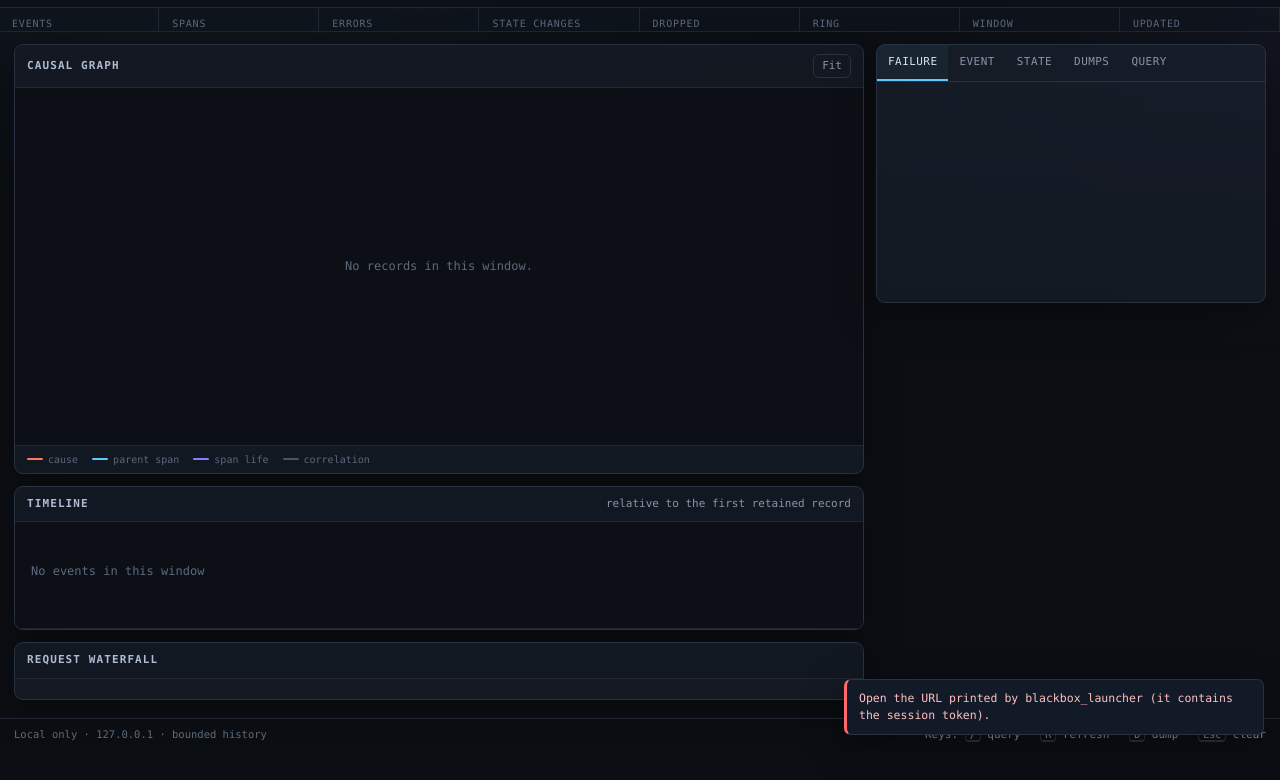
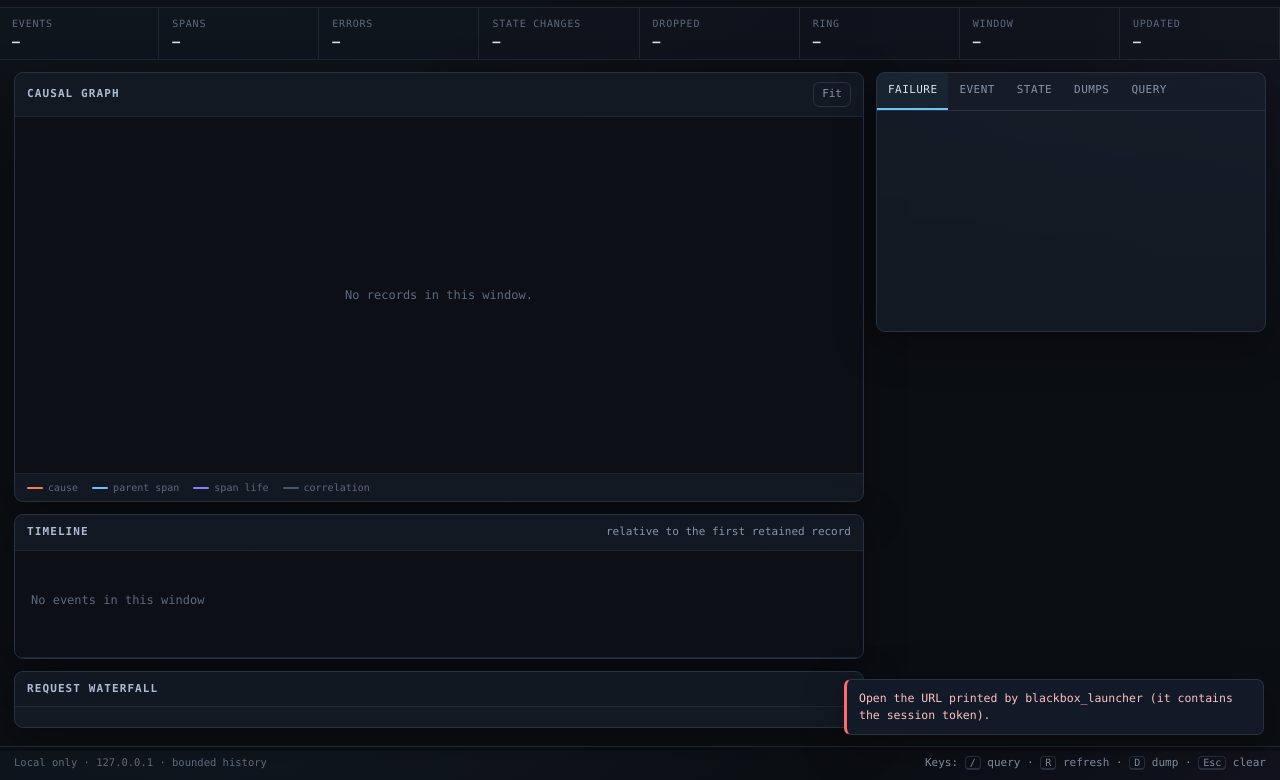
Before and after one commit to BViganotti/blackbox, a plain HTML site: page ui/index.html in a window 1280 px wide. Shown: the part 49-829 px from the top of the page. Before the commit the page ends 800 px from the top, so only its background shows below. Drawn offline with Linux system fonts and the light colour scheme.

Commit message:
fix(ui): prevent the statistics strip from collapsing
Body was a fixed-height flex column, so the stats row shrank to one pixel
when content exceeded the viewport. Let the body grow and keep chrome
rows from shrinking.

```diff
--- a/ui/app.css
+++ b/ui/app.css
@@ -24,11 +24,12 @@
 
 * { box-sizing: border-box; }
 
-html, body { height: 100%; }
+html { height: 100%; }
 
 body {
   margin: 0;
   min-height: 100%;
+  height: auto;
   background:
     radial-gradient(1200px 700px at 15% -20%, rgba(97, 200, 255, 0.08), transparent 60%),
     radial-gradient(900px 600px at 105% 10%, rgba(143, 125, 255, 0.06), transparent 55%),
@@ -69,6 +70,7 @@ button.small { padding: 3px 8px; font-size: 11px; }
 .hidden { display: none !important; }
 
 .topbar {
+  flex-shrink: 0;
   display: flex;
   align-items: center;
   gap: 14px;
@@ -126,6 +128,7 @@ select {
 }
 
 .stats {
+  flex-shrink: 0;
   display: flex; gap: 1px; overflow-x: auto;
   border-bottom: 1px solid var(--line-soft);
   background: rgba(17, 22, 31, 0.7);
@@ -374,6 +377,7 @@ code, .code {
 .tooltip .muted { display: block; }
 
 .footer {
+  flex-shrink: 0;
   display: flex; justify-content: space-between; gap: 12px; flex-wrap: wrap;
   padding: 8px 14px; border-top: 1px solid var(--line-soft);
   color: var(--faint); font-size: 10.5px;
```
